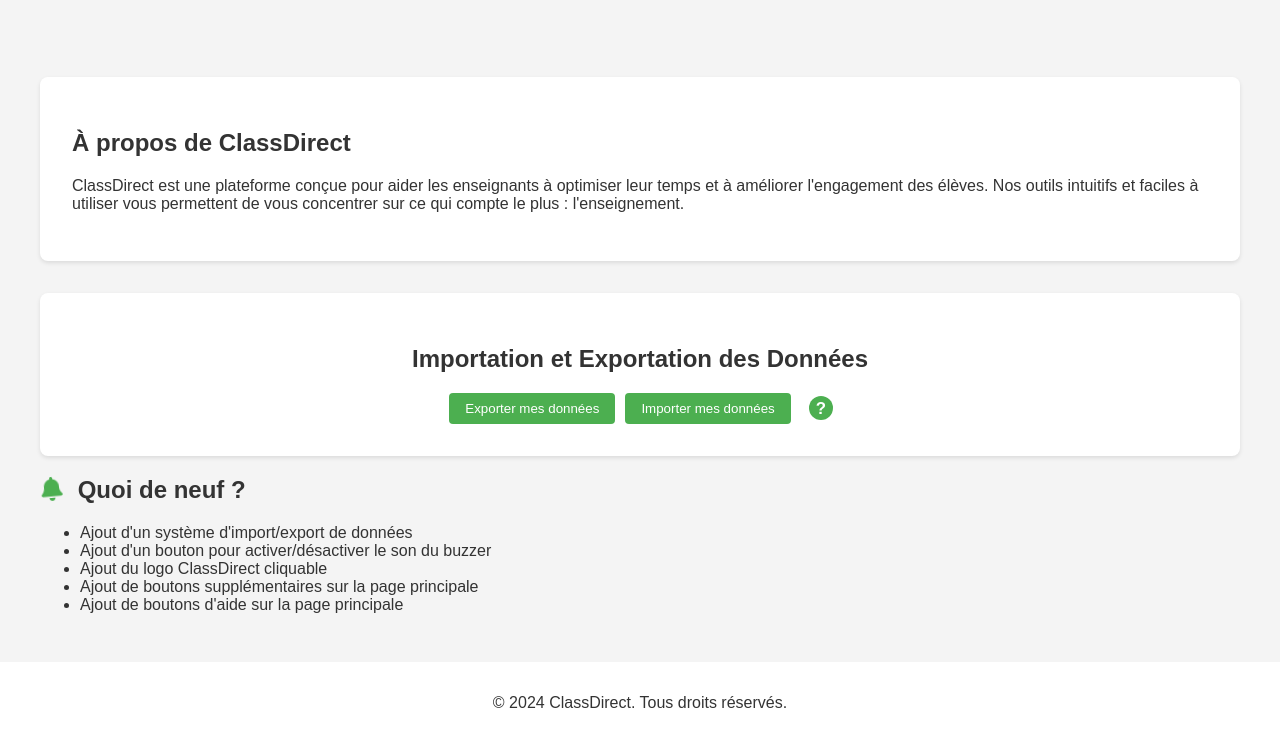
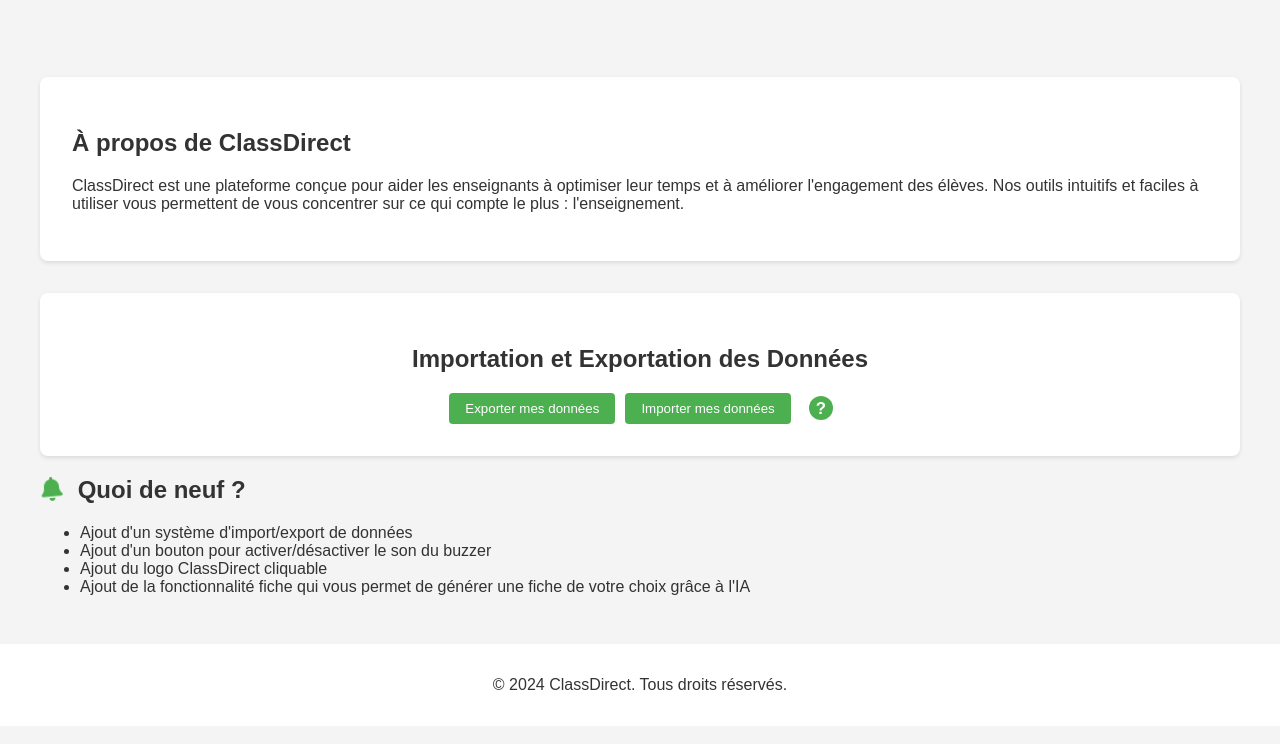
Before and after one commit to sixtartix/ClassDirect, a website: page index.html in a window 1280 px wide. Shown: the part 488-1232 px from the top of the page. Drawn offline with Linux system fonts and the light colour scheme.

Commit message:
Update index.html

```diff
--- a/index.html
+++ b/index.html
@@ -94,8 +94,7 @@
             <li>Ajout d'un système d'import/export de données</li>
             <li>Ajout d'un bouton pour activer/désactiver le son du buzzer</li>
             <li>Ajout du logo ClassDirect cliquable</li>
-            <li>Ajout de boutons supplémentaires sur la page principale</li>
-            <li>Ajout de boutons d'aide sur la page principale</li>
+            <li>Ajout de la fonctionnalité fiche qui vous permet de générer une fiche de votre choix grâce à l'IA</li>
         </ul>
     </section>
 
```
